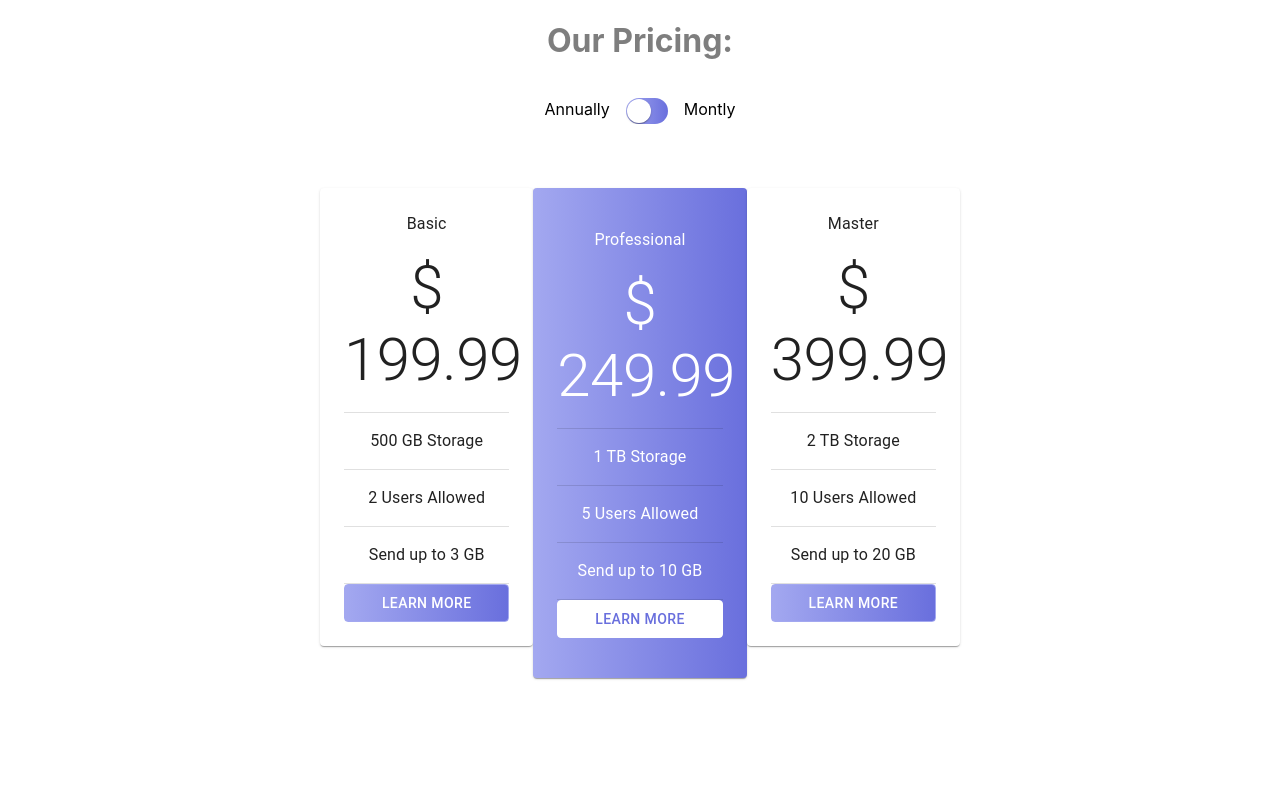
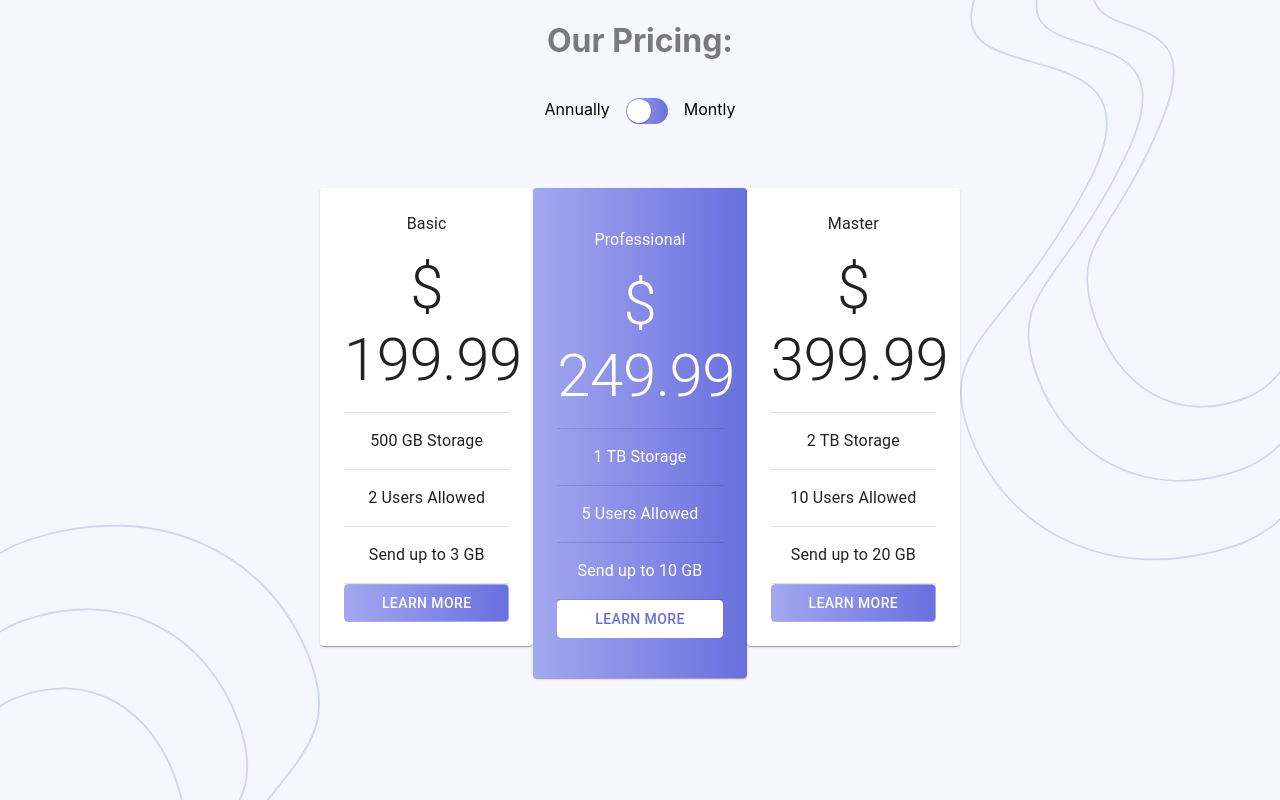
Before and after one commit to abdelmawlaSouat/Pricing-Component, a React (Create React App) app: page / in a window 1280 px wide. Built offline with nearby package versions, Linux system fonts and the light colour scheme.

Commit message:
Add Background to body

```diff
--- a/src/index.css
+++ b/src/index.css
@@ -5,6 +5,10 @@ body {
     sans-serif;
   -webkit-font-smoothing: antialiased;
   -moz-osx-font-smoothing: grayscale;
+  background: no-repeat url(./images/bg-top.svg) 100% 0%,
+    no-repeat url(./images/bg-bottom.svg) 0% bottom;
+  background-size: 25%;
+  background-color: hsl(240, 78%, 98%);
 }
 
 code {
```
